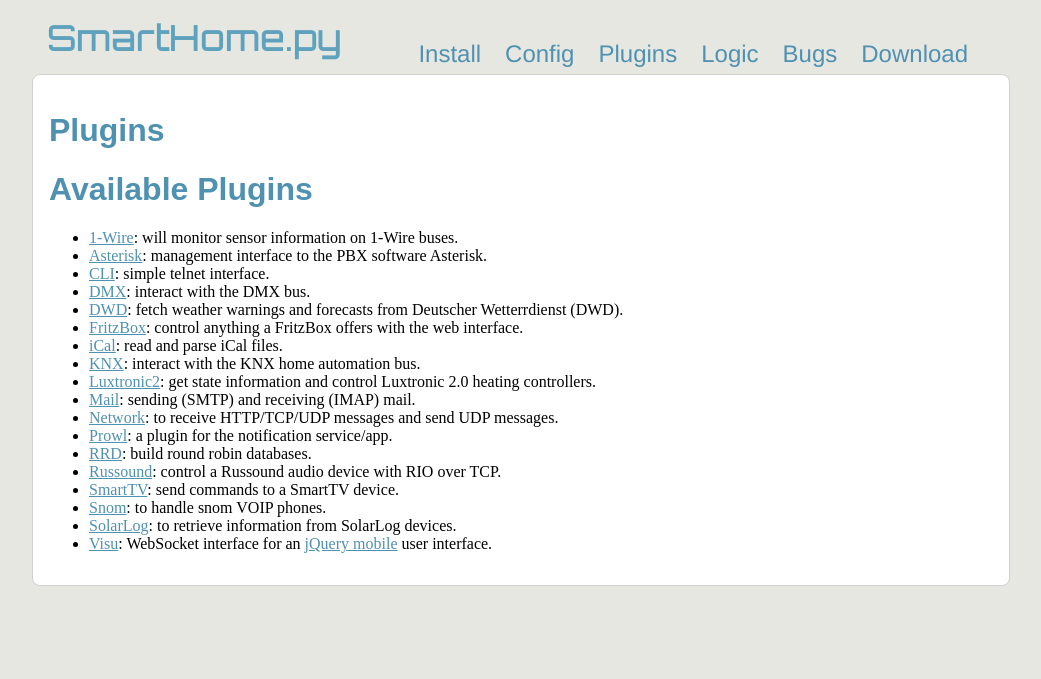
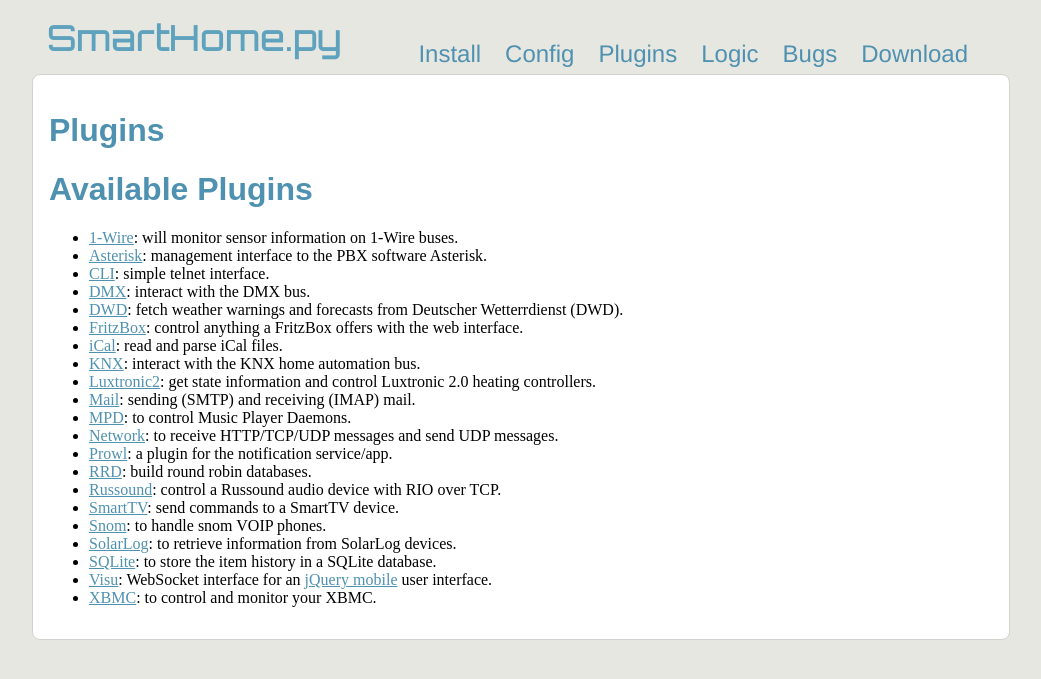
Before and after one commit to mknx/smarthome, a Jekyll site: the page built from plugins/index.md, in a window 1280 px wide. Shown: the top 679 px of the page, without its empty margins (128-1169 px from the left). Built offline with Jekyll 4.4.1, drawn with Linux system fonts in a browser that asks for light colours; Markdown is read by kramdown in place of the engine named in the settings.

Commit message:
adding 0.9 plugins

```diff
--- a/plugins/index.md
+++ b/plugins/index.md
@@ -18,6 +18,7 @@
 * [KNX](knx/): interact with the KNX home automation bus.
 * [Luxtronic2](luxtronic2/): get state information and control Luxtronic 2.0 heating controllers.
 * [Mail](mail/): sending (SMTP) and receiving (IMAP) mail.
+* [MPD](mpd/): to control Music Player Daemons.
 * [Network](network/): to receive HTTP/TCP/UDP messages and send UDP messages.
 * [Prowl](prowl/): a plugin for the notification service/app.
 * [RRD](rrd/): build round robin databases.
@@ -25,4 +26,6 @@
 * [SmartTV](smarttv/): send commands to a SmartTV device.
 * [Snom](snom/): to handle snom VOIP phones.
 * [SolarLog](solarlog/): to retrieve information from SolarLog devices.
+* [SQLite](sqlite/): to store the item history in a SQLite database.
 * [Visu](visu/): WebSocket interface for an [jQuery mobile](http://jquerymobile.com/) user interface.
+* [XBMC](xbmc/): to control and monitor your XBMC.
```
